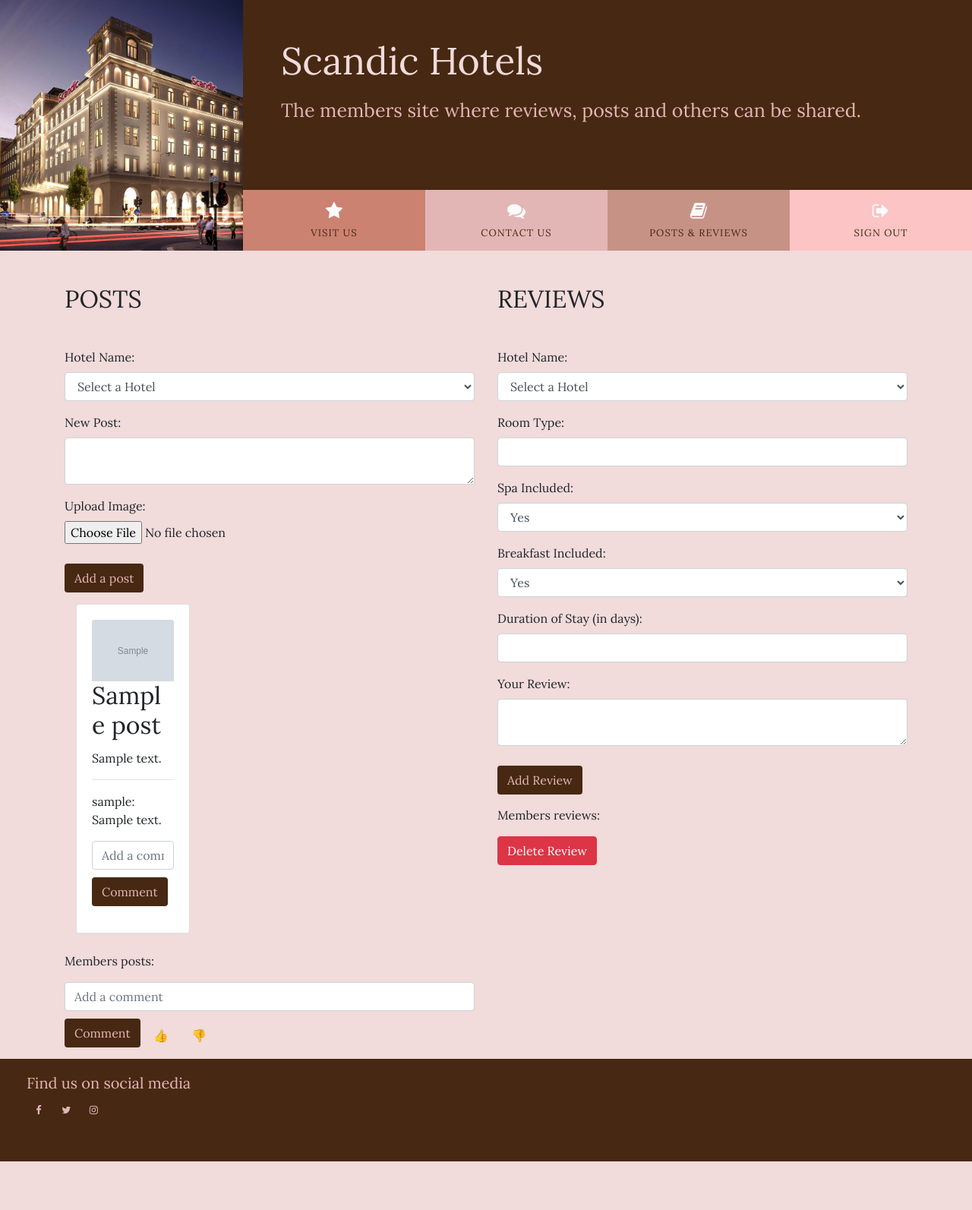
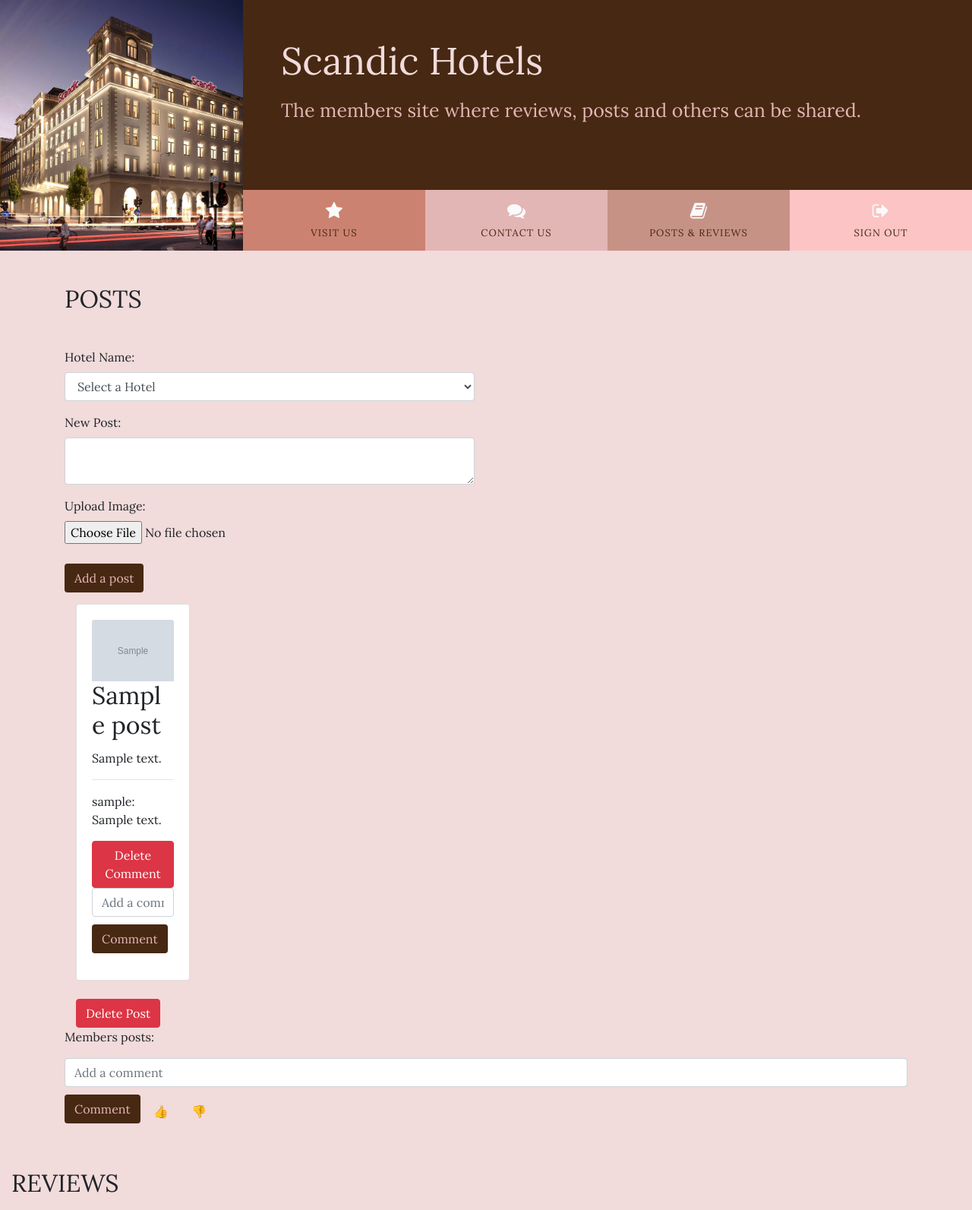
Before and after one commit to Hebaabbas/Hotels, a Django app: page /todo/posts/ in a window 1280 px wide. Shown: the top 1593 px of the page at 76% size. Before the commit the page ends 1529 px from the top, so only its background shows below. Run offline with Django 3.2, Linux system fonts and the light colour scheme; a user stored in the database is signed in; tables that the repository leaves empty hold one stand-in row (values such as "Sample post"); grey boxes marked "Sample" are stand-in pictures; parts of the project's set-up code (start-up, migrations or seed data) failed here and were passed over.

Commit message:
update the deletion functions and code of the posts,reviews, and comments

```diff
--- a/todo/templates/todo/posts.html
+++ b/todo/templates/todo/posts.html
@@ -95,6 +95,10 @@
                                 {% for comment in post.comments.all %}
                                 <div class="comment">
                                     <p>{{ comment.user.username }}: {{ comment.content }}</p>
+                                    <!-- Delete Button for Comment -->
+                                    {% if comment.user == user %}
+                                    <a href="{% url 'delete_comment' comment.id %}" class="btn btn-danger" onclick="return confirm('Are you sure you want to delete this comment?');">Delete Comment</a>
+                                    {% endif %}
                                 </div>
                                 {% endfor %}
                                 <!-- Add a comment form -->
@@ -105,11 +109,18 @@
                                 </form>
                             </div>
                         </div>
+                        <!-- Delete Button for Post -->
+                        {% if post.user == user %}
+                        <a href="{% url 'delete_post' post.id %}" class="btn btn-danger" onclick="return confirm('Are you sure you want to delete this post?');">Delete Post</a>
+                        {% endif %}
+
+                        </div>
                     </div>
                     {% if forloop.counter|divisibleby:3 %}
                     </div><div class="row">
                     {% endif %}
                     {% endfor %}
+                </div>
 
 
                     <div class="post">
@@ -183,7 +194,10 @@
                         <div class="review">
                             <h3>Review for {{ review.hotel.name }}</h3>
                             <p>{{ review.content }}</p>
-                            <!-- Add more review details as needed -->
+                            <!-- Delete Button for Review -->
+                            {% if review.user == user %}
+                            <a href="{% url 'delete_review' review.id %}" class="btn btn-danger" onclick="return confirm('Are you sure you want to delete this review?');">Delete Review</a>
+                            {% endif %}
                         </div>
                         {% endfor %}
                     <div class="review">
--- a/todo/urls.py
+++ b/todo/urls.py
@@ -1,9 +1,6 @@
 from . import views
 from django.urls import path
-from .views import sign_in_view, sign_up_view, posts_view
-from .views import add_review
-
-
+from .views import sign_in_view, sign_up_view, posts_view, delete_post, delete_review, delete_comment, add_review
 
 urlpatterns = [
     path('', views.get_index, name='home'),  # Home page
@@ -15,5 +12,8 @@ urlpatterns = [
     path('add_post/', views.add_post, name='add_post'),
     path('todo/add_review/<int:hotel_id>/', views.add_review, name='add_review'),
     path('add_comment/<int:post_id>/', views.add_comment, name='add_comment'),
-    path('todo/posts/', posts_view, name='post_list')
+    path('todo/posts/', posts_view, name='post_list'),
+    path('delete_post/<int:post_id>/', delete_post, name='delete_post'),
+    path('delete_review/<int:review_id>/', delete_review, name='delete_review'),
+    path('delete_comment/<int:comment_id>/', delete_comment, name='delete_comment'),
 ]
--- a/todo/views.py
+++ b/todo/views.py
@@ -163,3 +163,34 @@ def add_review(request, hotel_id):  # Include 'hotel_id' as a parameter
         raise Http404("Hotel not found")
 
     return render(request, 'posts.html', {'form': form})
+
+@login_required
+def delete_post(request, post_id):
+    post = get_object_or_404(Post, id=post_id)
+    if post.user == request.user:  # Check if the logged-in user is the post creator
+        post.delete()
+        messages.success(request, 'Post deleted successfully!')
+    else:
+        messages.error(request, 'You do not have permission to delete this post.')
+    return redirect('post_list')
+
+@login_required
+def delete_review(request, review_id):
+    review = get_object_or_404(Review, id=review_id)
+    if review.user == request.user:
+        review.delete()
+        messages.success(request, 'Review deleted successfully!')
+    else:
+        messages.error(request, 'You do not have permission to delete this review.')
+    return redirect('review_list')  # Redirect to the appropriate view
+
+@login_required
+def delete_comment(request, comment_id):
+    comment = get_object_or_404(Comment, id=comment_id)
+    if comment.user == request.user:
+        comment.delete()
+        messages.success(request, 'Comment deleted successfully!')
+    else:
+        messages.error(request, 'You do not have permission to delete this comment.')
+    # Redirect to the appropriate view, maybe the post detail view
+    return redirect('post_detail', post_id=comment.post.id)
```
Lines whose indentation alone changed are shown as unchanged.
